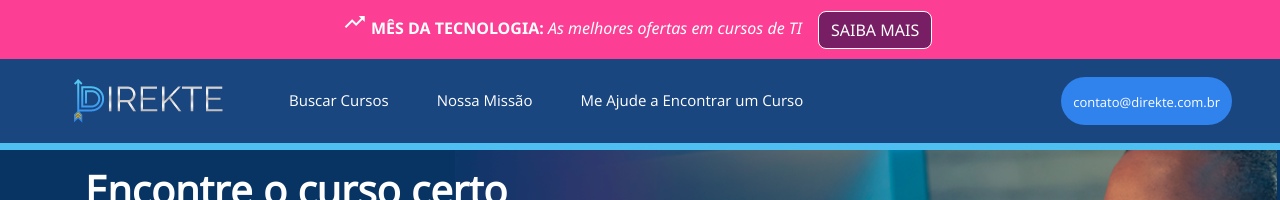
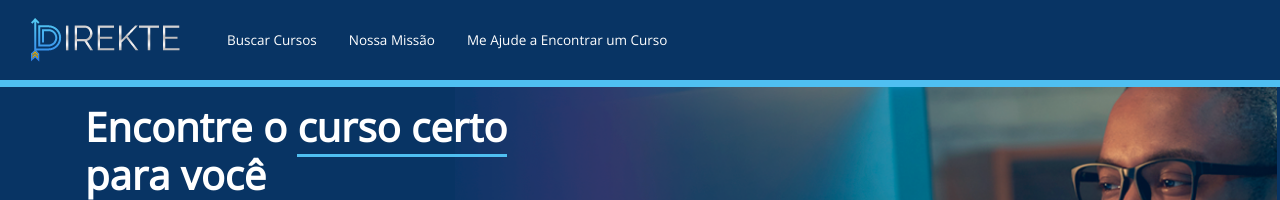
Before and after one commit to brunomorello/dkt_frontend_v2, an Angular app: page / in a window 1280 px wide. Shown: the top 200 px of the page. Built offline with nearby package versions, Linux system fonts and the light colour scheme; no server answers.

Commit message:
removed contact button and realinged logo + padding

```diff
--- a/src/app/components/header/header.component.css
+++ b/src/app/components/header/header.component.css
@@ -1,5 +1,5 @@
 header {
-    background: #1a4680;
+    background: rgba(8,52,100);
     box-sizing: border-box;
     font-family: 'Open Sans', sans-serif;
     /* border-width: 7px;
@@ -18,7 +18,7 @@ header img {
 }
 
 .dkt-header-img {
-    margin: 7px 22px;
+    margin: 5px 11px;
 }
 
 .custom-navbar-collapse-icon {
@@ -27,7 +27,7 @@ header img {
 
 .custom-navbar-menu-item {
     color: #ffffff;
-    font-size: 15px;
+    font-size: 13.5px;
 }
 
 .custom-navbar-contact-buttom {
@@ -65,6 +65,12 @@ header img {
     font-family: 'Segoe UI', Tahoma, Geneva, Verdana, sans-serif;
 }
 
+@media (max-width: 850px) {
+    .custom-navbar-menu-item {
+        font-size: 11px;
+    }
+}
+
 /* Small devices (landscape phones, 576px and up) */
 @media (max-width: 576px) {
 
--- a/src/app/components/header/header.component.html
+++ b/src/app/components/header/header.component.html
@@ -1,4 +1,4 @@
-<div id="promo">
+<!-- <div id="promo">
   <div class="container">
     <div class="px-auto">
       <i class="material-icons" style="font-size: 24px;">
@@ -13,10 +13,10 @@
       </button>
     </div>
   </div>
-</div>
+</div> -->
 
 <header>
-  <nav class="navbar navbar-expand-sm px-5">
+  <nav class="navbar navbar-expand-sm px-3">
     <a (click)="goToHome()" class="navbar-brand px-md-1">
       <img src="../../../assets/img/layout/direkte_logo c2 01.png" alt="direkte logo" class="dkt-header-img">
     </a>
@@ -29,28 +29,23 @@
     </button>
 
     <div class="collapse navbar-collapse" id="navbarSupportedContent">
-      <ul class="navbar-nav mr-auto mt-2 mt-lg-0">
+      <ul class="navbar-nav">
 
-        <li class="nav-item ml-3 mr-3">
+        <li class="nav-item m-2">
           <a class="nav-link custom-navbar-menu-item" href="#custom-main-search-menu">Buscar Cursos</a>
         </li>
 
-        <li class="nav-item ml-3 mr-3">
+        <li class="nav-item m-2">
           <a class="nav-link custom-navbar-menu-item" href="#custom-next-step">Nossa Missão</a>
         </li>
 
-        <li class="nav-item ml-3 mr-3">
-          <a class="nav-link custom-navbar-menu-item" href="#custom-customer-doubts">Me Ajude a Encontrar um Curso</a>
+        <li class="nav-item m-2">
+          <a class="nav-link custom-navbar-menu-item" href="#" data-toggle="modal" data-target="#customer-form-email">Me Ajude a Encontrar um Curso</a>
         </li>
       </ul>
-
-
-      <a href="mailto:contato@direkte.com.br" class="custom-navbar-contact-buttom">
-        <span class="custom-navbar-contact-buttom-content">
-          contato@direkte.com.br
-        </span>
-      </a>
 
     </div>
   </nav>
 </header>
+
+<app-home-customer-doubts-form-email></app-home-customer-doubts-form-email>
```
